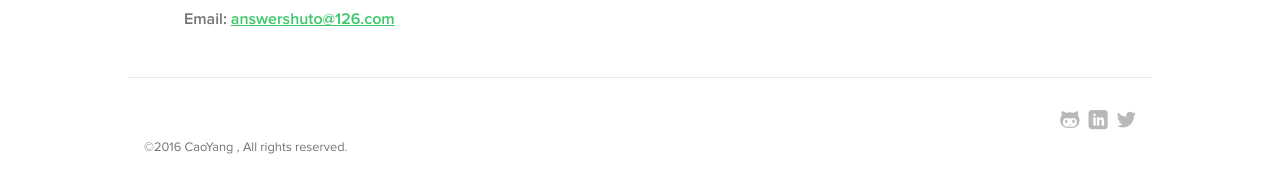
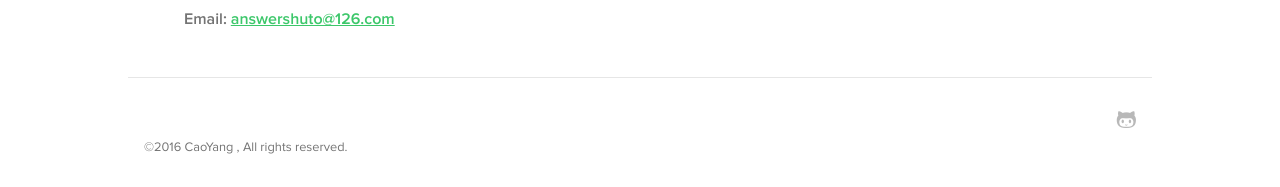
Before and after one commit to answershuto/Blog, a Jekyll site: the page built from about.md, in a window 1280 px wide. Shown: the part 1113-1300 px from the top of the page. Built offline with Jekyll 4.4.1, drawn with Linux system fonts in a browser that asks for light colours; some web fonts are replaced.

Commit message:
rm linkedin and twitter icon

```diff
--- a/_includes/social.html
+++ b/_includes/social.html
@@ -1,5 +1,3 @@
 <ul class="social">
   <li><a href="{{ site.author.github }}" target="_blank"><i class="icon icon-github"></i></a></li>
-  <li><a href="{{ site.author.linkedin }}" target="_blank"><i class="icon icon-linkedin"></i></a></li>
-  <li><a href="{{ site.author.twitter }}" target="_blank"><i class="icon icon-twitter"></i></a></li>
 </ul>
```
Also changed, not shown: 16 other files.
